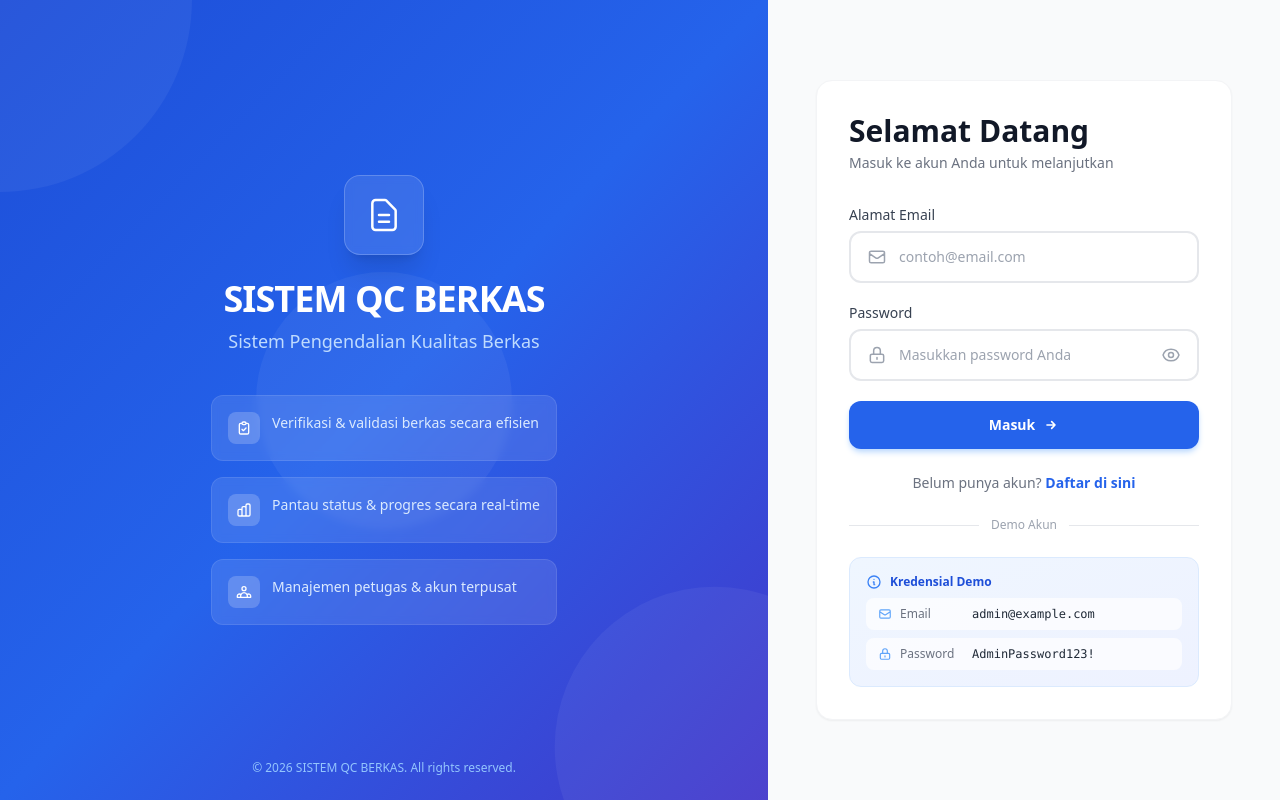
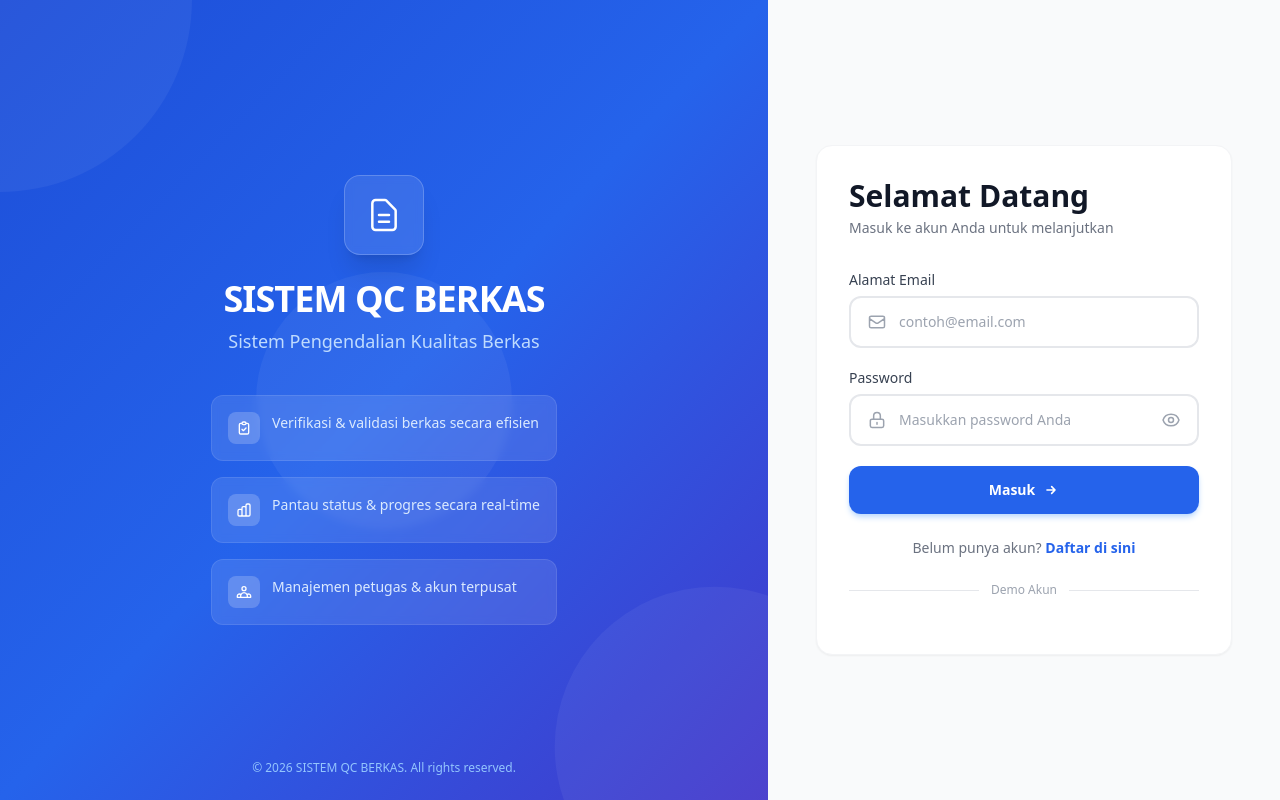
Before and after one commit to Priya190104/qc-app, a Next.js app in the folder frontend/: page /auth/login in a window 1280 px wide. Built offline with nearby package versions, Linux system fonts and the light colour scheme; no server answers.

Commit message:
update 300326-1

```diff
--- a/frontend/src/components/forms/LoginForm.tsx
+++ b/frontend/src/components/forms/LoginForm.tsx
@@ -267,60 +267,6 @@ export const LoginForm: React.FC = () => {
         <span className="text-xs text-gray-400 font-medium">Demo Akun</span>
         <div className="flex-1 h-px bg-gray-200" />
       </div>
-
-      {/* Demo Credentials */}
-      <div className="rounded-xl border border-blue-100 bg-gradient-to-br from-blue-50 to-indigo-50 p-4 space-y-2">
-        <div className="flex items-center gap-2 mb-1">
-          <svg
-            className="w-4 h-4 text-blue-500"
-            fill="none"
-            stroke="currentColor"
-            viewBox="0 0 24 24"
-          >
-            <path
-              strokeLinecap="round"
-              strokeLinejoin="round"
-              strokeWidth={2}
-              d="M13 16h-1v-4h-1m1-4h.01M21 12a9 9 0 11-18 0 9 9 0 0118 0z"
-            />
-          </svg>
-          <p className="text-xs font-semibold text-blue-700">Kredensial Demo</p>
-        </div>
-        <div className="flex items-center gap-2 bg-white/70 rounded-lg px-3 py-2">
-          <svg
-            className="w-3.5 h-3.5 text-blue-400"
-            fill="none"
-            stroke="currentColor"
-            viewBox="0 0 24 24"
-          >
-            <path
-              strokeLinecap="round"
-              strokeLinejoin="round"
-              strokeWidth={2}
-              d="M3 8l7.89 5.26a2 2 0 002.22 0L21 8M5 19h14a2 2 0 002-2V7a2 2 0 00-2-2H5a2 2 0 00-2 2v10a2 2 0 002 2z"
-            />
-          </svg>
-          <span className="text-xs text-gray-500 w-16">Email</span>
-          <span className="text-xs font-mono font-medium text-gray-800">admin@example.com</span>
-        </div>
-        <div className="flex items-center gap-2 bg-white/70 rounded-lg px-3 py-2">
-          <svg
-            className="w-3.5 h-3.5 text-blue-400"
-            fill="none"
-            stroke="currentColor"
-            viewBox="0 0 24 24"
-          >
-            <path
-              strokeLinecap="round"
-              strokeLinejoin="round"
-              strokeWidth={2}
-              d="M12 15v2m-6 4h12a2 2 0 002-2v-6a2 2 0 00-2-2H6a2 2 0 00-2 2v6a2 2 0 002 2zm10-10V7a4 4 0 00-8 0v4h8z"
-            />
-          </svg>
-          <span className="text-xs text-gray-500 w-16">Password</span>
-          <span className="text-xs font-mono font-medium text-gray-800">AdminPassword123!</span>
-        </div>
-      </div>
     </div>
   );
 };
```
